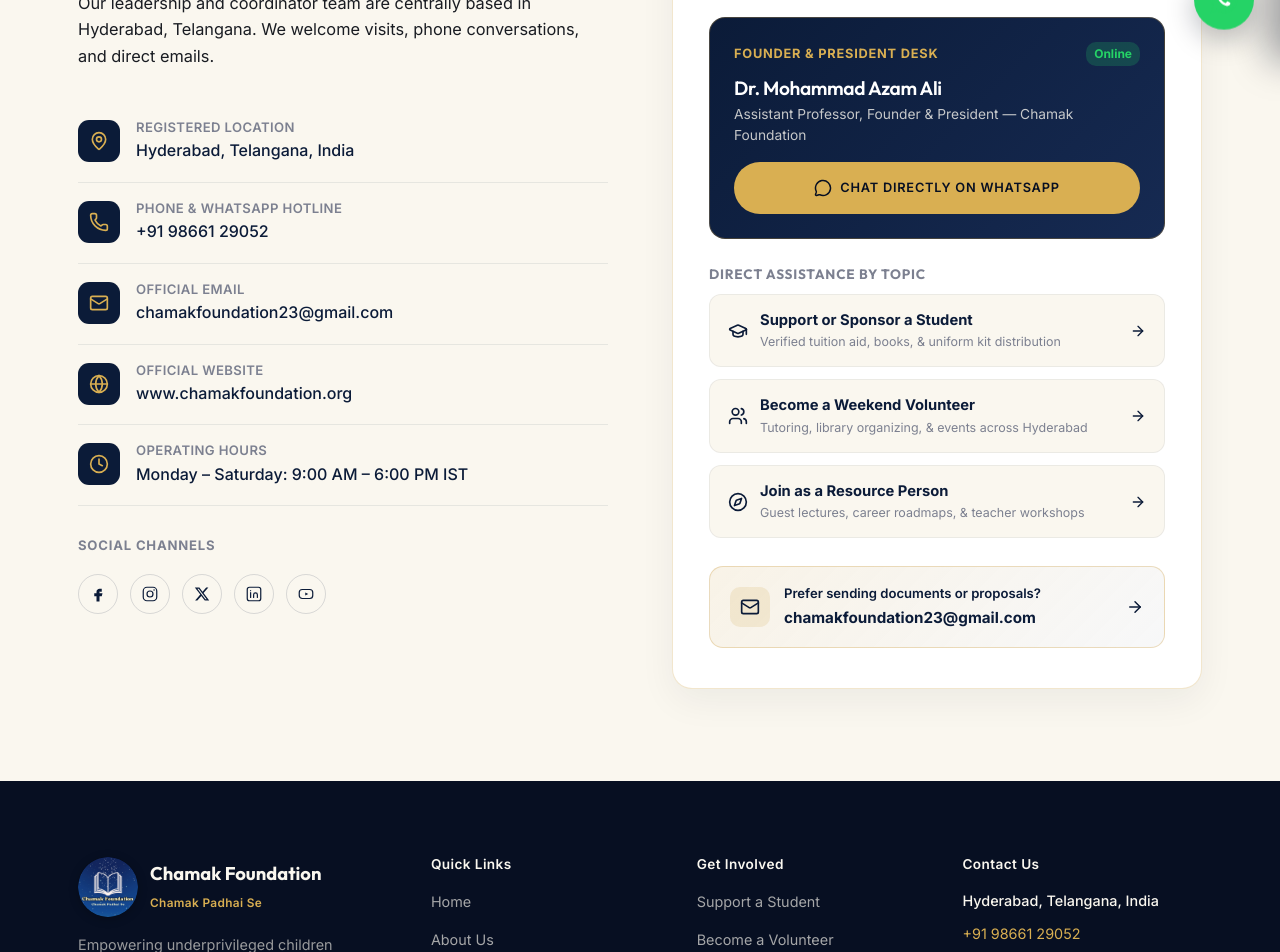
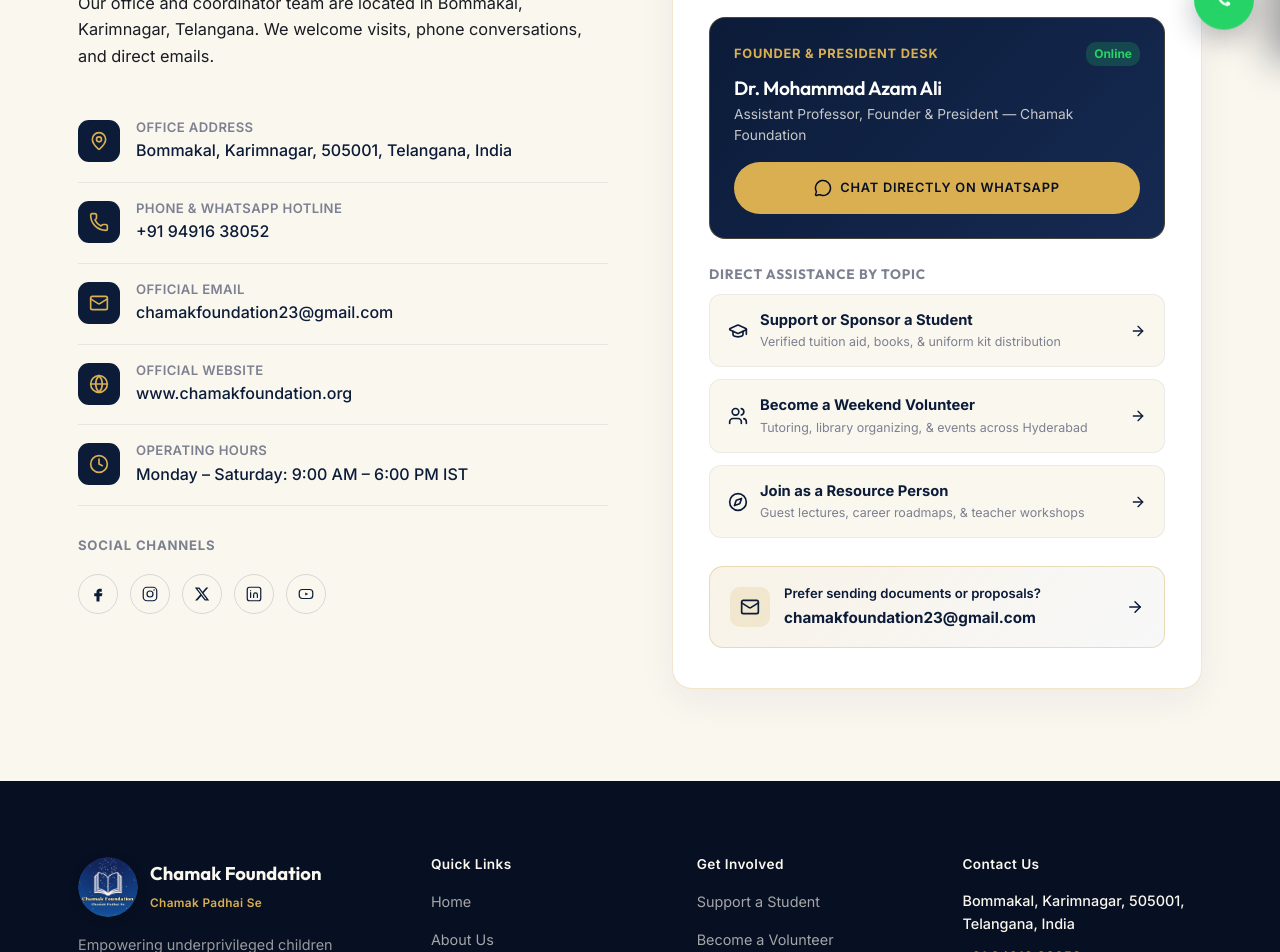
Before and after one commit to SAIKRISHNACHANDA/chamakfoundation.org, a Next.js app: page /contact in a window 1280 px wide. Shown: the part 740-1692 px from the top of the page. Built offline with nearby package versions, Linux system fonts and the light colour scheme.

Commit message:
fix(contact): update official address to Bommakal, Karimnagar and phone to +91 94916 38052

```diff
--- a/src/app/admin/gallery/page.js
+++ b/src/app/admin/gallery/page.js
@@ -194,7 +194,7 @@ export default function GalleryAdminPage() {
     dateFormatted: "",
     badge: "Daily Field Update",
     category: "Daily Field Updates",
-    location: "Hyderabad, Telangana",
+    location: "Karimnagar, Telangana",
     metric: "Field Impact Verified",
     summary: "",
     gridStyle: "split-duo",
--- a/src/app/api/gallery/route.js
+++ b/src/app/api/gallery/route.js
@@ -71,7 +71,7 @@ export async function POST(req) {
       badge: body.badge || "Daily Field Update",
       category: body.category || "Daily Field Updates",
       title: body.title.trim(),
-      location: body.location?.trim() || "Hyderabad, Telangana",
+      location: body.location?.trim() || "Karimnagar, Telangana",
       metric: body.metric?.trim() || "Field Impact Verified",
       summary: body.summary?.trim() || "",
       gridStyle: body.gridStyle || "split-duo",
--- a/src/app/contact/page.js
+++ b/src/app/contact/page.js
@@ -16,7 +16,7 @@ import {
 
 export const metadata = {
   title: "Contact Us · Chamak Foundation (Chamak Padhai Se)",
-  description: "Connect directly with Chamak Foundation leadership, coordinators, and volunteers in Hyderabad, Telangana.",
+  description: "Connect directly with Chamak Foundation NGO Telangana leadership, coordinators, and volunteers in Karimnagar, Telangana.",
 };
 
 export default function ContactPage() {
@@ -38,14 +38,14 @@ export default function ContactPage() {
               </div>
               <h2 style={{ marginBottom: "20px", color: "var(--navy-900)" }}>Reach Our Team</h2>
               <p style={{ color: "var(--ink-500)", marginBottom: "32px", fontSize: "1.02rem", lineHeight: 1.65 }}>
-                Our leadership and coordinator team are centrally based in Hyderabad, Telangana. We welcome visits, phone conversations, and direct emails.
+                Our office and coordinator team are located in Bommakal, Karimnagar, Telangana. We welcome visits, phone conversations, and direct emails.
               </p>
 
               <div className="info-row">
                 <div className="info-row__icon"><MapPin size={20} /></div>
                 <div>
-                  <h4>Registered Location</h4>
-                  <p>Hyderabad, Telangana, India</p>
+                  <h4>Office Address</h4>
+                  <p>Bommakal, Karimnagar, 505001, Telangana, India</p>
                 </div>
               </div>
 
@@ -53,7 +53,7 @@ export default function ContactPage() {
                 <div className="info-row__icon"><Phone size={20} /></div>
                 <div>
                   <h4>Phone &amp; WhatsApp Hotline</h4>
-                  <p><a href="tel:+919866129052" style={{ color: "inherit", textDecoration: "none" }}>+91 98661 29052</a></p>
+                  <p><a href="tel:+919491638052" style={{ color: "inherit", textDecoration: "none" }}>+91 94916 38052</a></p>
                 </div>
               </div>
 
@@ -154,7 +154,7 @@ export default function ContactPage() {
                   Assistant Professor, Founder &amp; President — Chamak Foundation
                 </p>
                 <a
-                  href="https://wa.me/919866129052?text=Hello%20Dr.%20Azam%20Ali,%20I%20would%20like%20to%20connect%20regarding%20Chamak%20Foundation."
+                  href="https://wa.me/919491638052?text=Hello%20Dr.%20Azam%20Ali,%20I%20would%20like%20to%20connect%20regarding%20Chamak%20Foundation."
                   target="_blank"
                   rel="noopener noreferrer"
                   className="btn btn-gold btn--full"
--- a/src/app/gallery/page.js
+++ b/src/app/gallery/page.js
@@ -431,7 +431,7 @@ export default function GalleryPage() {
                   Send high-resolution photos and brief event notes directly to the Chamak Foundation media team for instant publication.
                 </p>
                 <a
-                  href="https://wa.me/919866129052?text=Hello%20Chamak%20Foundation,%20I%20have%20event%20photos%20and%20field%20updates%20to%20share."
+                  href="https://wa.me/919491638052?text=Hello%20Chamak%20Foundation,%20I%20have%20event%20photos%20and%20field%20updates%20to%20share."
                   target="_blank"
                   rel="noopener noreferrer"
                   className="btn btn-gold btn--full"
@@ -641,7 +641,7 @@ export default function GalleryPage() {
                 chamakfoundation23@gmail.com
               </a>
               <a
-                href="https://wa.me/919866129052?text=Hello%20Chamak%20Foundation,%20I%20am%20from%20the%20press/media%20and%20would%20like%20information."
+                href="https://wa.me/919491638052?text=Hello%20Chamak%20Foundation,%20I%20am%20from%20the%20press/media%20and%20would%20like%20information."
                 target="_blank"
                 rel="noopener noreferrer"
                 className="btn btn-gold btn-sm"
--- a/src/app/layout.js
+++ b/src/app/layout.js
@@ -109,11 +109,13 @@ const jsonLd = {
         "Chamak Foundation (Chamak Padhai Se) is a registered non-profit educational organization dedicated to empowering disadvantaged students through scholarships, career guidance, and community libraries.",
       "address": {
         "@type": "PostalAddress",
-        "addressLocality": "Hyderabad",
+        "streetAddress": "Bommakal",
+        "addressLocality": "Karimnagar",
+        "postalCode": "505001",
         "addressRegion": "Telangana",
         "addressCountry": "IN",
       },
-      "telephone": "+919866129052",
+      "telephone": "+919491638052",
       "email": "chamakfoundation23@gmail.com",
     },
   ],
--- a/src/app/team/page.js
+++ b/src/app/team/page.js
@@ -675,7 +675,7 @@ export default function TeamPage() {
             <p>We are always eager to connect with potential institutional partners, alumni, and donors.</p>
             <div className="cta-band__ctas">
               <Link href="/contact" className="btn btn-gold">Contact Leadership</Link>
-              <a href="tel:+919866129052" className="btn btn-outline-cream">+91 98661 29052</a>
+              <a href="tel:+919491638052" className="btn btn-outline-cream">+91 94916 38052</a>
             </div>
           </div>
         </div>
--- a/src/components/Footer.js
+++ b/src/components/Footer.js
@@ -210,11 +210,11 @@ export default function Footer() {
           <div>
             <h5>Contact Us</h5>
             <p style={{ margin: "0 0 10px", color: "var(--cream-100)", fontWeight: 500 }}>
-              Hyderabad, Telangana, India
+              Bommakal, Karimnagar, 505001, Telangana, India
             </p>
             <p style={{ margin: "0 0 6px" }}>
-              <a href="tel:+919866129052" style={{ color: "var(--gold-400)" }}>
-                +91 98661 29052
+              <a href="tel:+919491638052" style={{ color: "var(--gold-400)" }}>
+                +91 94916 38052
               </a>
             </p>
             <p style={{ margin: "0 0 16px" }}>
--- a/src/components/WhatsAppButton.js
+++ b/src/components/WhatsAppButton.js
@@ -11,7 +11,7 @@ export default function WhatsAppButton() {
   return (
     <a
       className="wa-float"
-      href="https://wa.me/919866129052"
+      href="https://wa.me/919491638052"
       target="_blank"
       rel="noopener noreferrer"
       aria-label="Chat with Chamak Foundation on WhatsApp"
```
Also changed, not shown: src/app/get-involved/page.js (+4 -4 lines).
